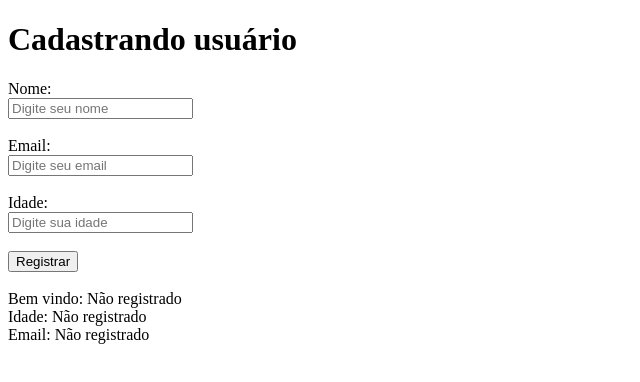
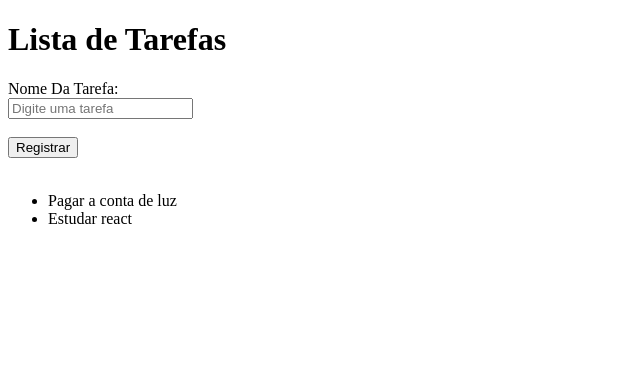
Before and after one commit to leandroofaria/AprendendoReact, a React (Create React App) app: page / in a window 1280 px wide. Shown: the top 382 px of the page, without its empty margins (0-640 px from the left). Built offline with nearby package versions, Linux system fonts and the light colour scheme.

Commit message:
useState com Arrays

```diff
--- a/src/App.js
+++ b/src/App.js
@@ -1,47 +1,39 @@
 import React, { useState } from 'react';
 
 function App() {
-  const [nome, setNome] = useState('')
-  const [email, setEmail] = useState('')
-  const [idade, setIdade] = useState('')
 
-  const [user, setUser] = useState({
-    nome: 'Não registrado',
-    idade: 'Não registrado',
-    email: 'Não registrado'
-  });
+  const [input, setInput] = useState('');
+  const [tarefas, setTarefas] = useState([
+    'Pagar a conta de luz', 'Estudar react'
+  ]);
 
   function handleRegistrer(event) {
-    event.preventDefault()
-    alert('Usuário registrado com sucesso!')
-    setUser({
-      nome: nome,
-      idade: idade,
-      email: email,
-    })
+    event.preventDefault();
+    setTarefas([...tarefas, input]);
+    setInput('');
   }
 
   return (
     <div>
-      <h1>Cadastrando usuário</h1>
+      <h1>Lista de Tarefas</h1>
       <form onSubmit={handleRegistrer}>
-        <label>Nome:</label><br />
-        <input placeholder="Digite seu nome" value={nome} onChange={ (event) => setNome(event.target.value) }/><br /><br />
-
-        <label>Email:</label><br />
-        <input placeholder="Digite seu email" value={email} onChange={ (event) => setEmail(event.target.value) }/><br /><br />
-
-        <label>Idade:</label><br />
-        <input placeholder="Digite sua idade" value={idade} onChange={ (event) => setIdade(event.target.value) }/><br /><br />
+        <label>Nome Da Tarefa:</label><br />
+        <input
+          placeholder="Digite uma tarefa"
+          value={input}
+          onChange={(event) => setInput(event.target.value)}
+        /><br /><br />
 
         <button type="submit">Registrar</button>
       </form>
 
       <br />
 
-      <div>
-        <span>Bem vindo: {user.nome} <br /> Idade: {user.idade} <br /> Email: {user.email}</span>
-      </div>
+      <ul>
+        {tarefas.map(tarefa => (
+          <li key={tarefa}>{tarefa}</li>
+        ))}
+      </ul>
     </div>
   );
 }
```
